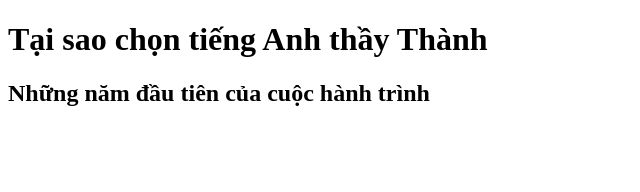
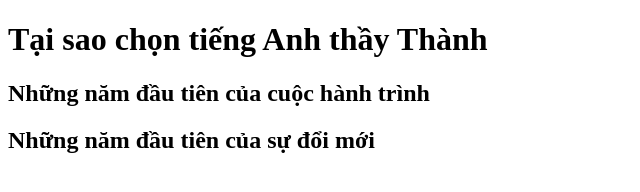
Before and after one commit to phanvc1996-dot/Duanlaptrinhso11, a plain HTML site: page index.html in a window 1280 px wide. Shown: the whole page, without its empty margins (0-640 px from the left). Drawn offline with Linux system fonts and the light colour scheme.

Commit message:
Cải tổ lần 3

```diff
--- a/index.html
+++ b/index.html
@@ -8,5 +8,6 @@
   <body>
     <h1>Tại sao chọn tiếng Anh thầy Thành</h1>
     <h2>Những năm đầu tiên của cuộc hành trình</h2>
+    <h2>Những năm đầu tiên của sự đổi mới</h2>
   </body>
 </html>
```
